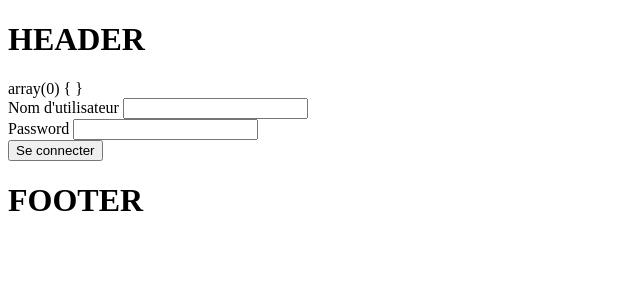
After one commit to AmirIbrir/portfolio, a PHP site: page /login.php in a window 1280 px wide. The commit adds this page. Shown: the top 300 px of the page, without its empty margins (0-640 px from the left). Run offline with PHP 8.4, Linux system fonts and the light colour scheme.

Commit message:
formulaire fichier login.php

```diff
--- a/index.php
+++ b/index.php
@@ -1,3 +1,4 @@
+<?php include 'lib/includes.php'; ?>
 <?php include 'partials/header.php'; ?>
 
 
--- a/lib/auth.php
+++ b/lib/auth.php
@@ -1,7 +1,9 @@
 <?php
 session_start();
+if (!isset($auth)) {
+    if (!isset($_SESSION['id'])) {
+        header('Location:' . WEBROOT . 'login.php');
+    }
+}
 
-if (!isset($_SESSION['id'])) {
-    //header('Location:login.php');
-}
 ?>
--- a/lib/constants.php
+++ b/lib/constants.php
@@ -1,4 +1,4 @@
 <?php
 define('WEBROOT', dirname($_SERVER['SCRIPT_NAME']). '/');
-var_dump(WEBROOT);
+//var_dump(WEBROOT);
 ?>
--- /dev/null
+++ b/login.php
@@ -0,0 +1,25 @@
+<?php $auth = 0; ?>
+<?php include 'lib/includes.php'; ?>
+<?php include 'partials/header.php'; ?>
+
+<?php
+var_dump($_POST);
+$_POST
+?>
+
+<form action="#">
+
+    <div class="form-group">
+        <label for="username">Nom d'utilisateur</label>
+        <input type="text" class="form-control" id="username" name="username">
+    </div>
+
+    <div class="form-group">
+        <label for="password">Password</label>
+        <input type="password" class="form-control" id="password" name="password">
+    </div>
+
+    <button type="submit" class="btn btn-default">Se connecter</button>
+</form>
+
+<?php include 'partials/footer.php'; ?>
```
